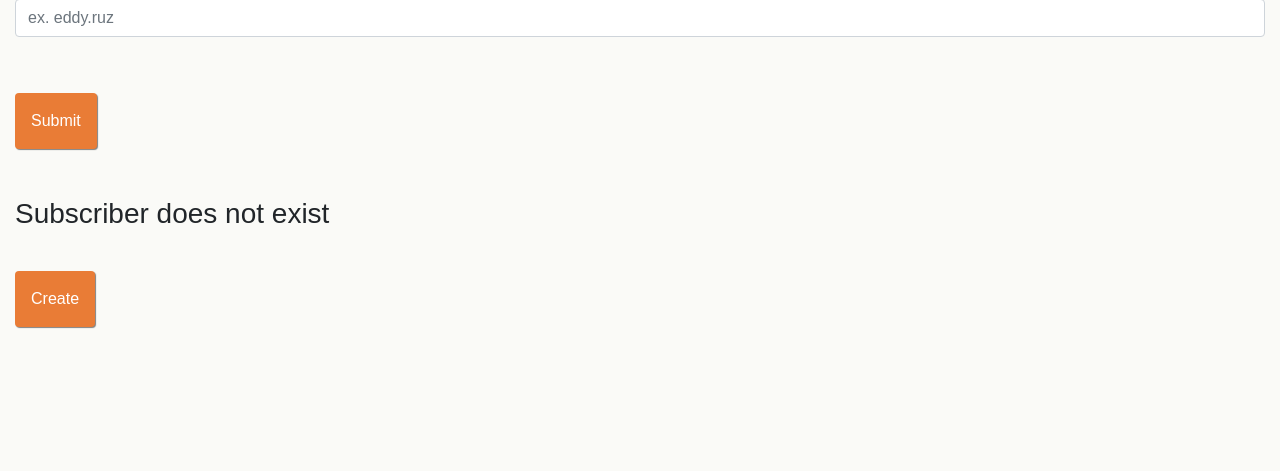
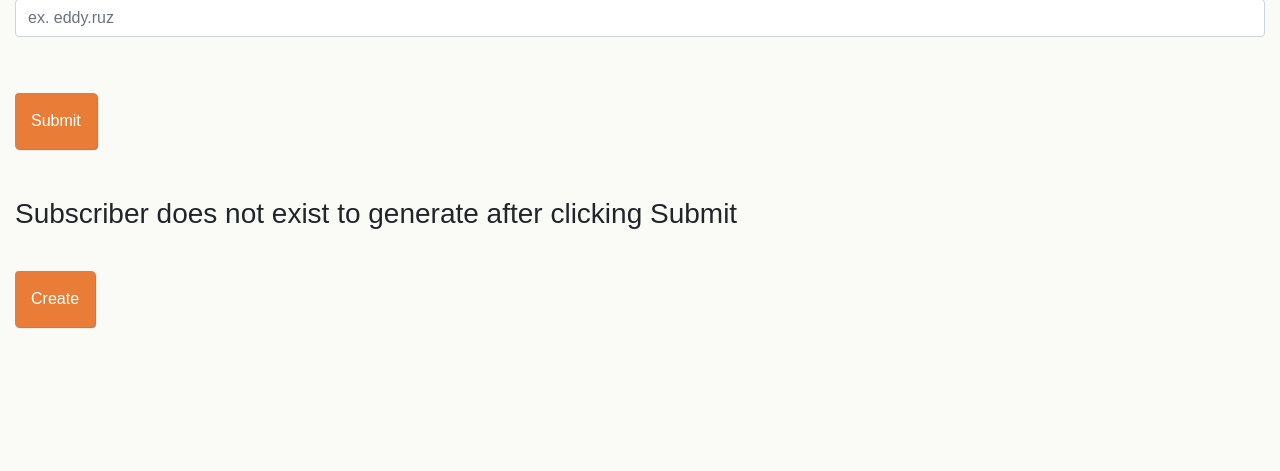
Before and after one commit to stephig85/hackathon-project-canary, a Flask app: page /subscriber in a window 1280 px wide. Shown: the part 225-696 px from the top of the page. Run offline with Flask 2, Linux system fonts and the light colour scheme; some libraries are stand-ins or nearby versions.

Commit message:
subscriber page updates

```diff
--- a/templates/subscriber.html
+++ b/templates/subscriber.html
@@ -85,7 +85,7 @@
       <br />
       <button type="button" class="btn btn-primary" onclick="addSubscription(); return false;">Submit</button>
       {% else %}
-      <h3>Subscriber does not exist</h3>
+      <h3>Subscriber does not exist to generate after clicking Submit</h3>
       <button type="button" class="btn btn-primary" onclick="newSubscriber(); return false;">Create</button>
     </div>
     {% endif %}
@@ -108,6 +108,7 @@
     (function ($) {
       var bvurl = window.location.href;
       var subscriber = bvurl.substr(bvurl.lastIndexOf('/') + 1);
+      console.log(subscriber);
       if (subscriber != 'subscriber') {
         $('#subscriberName').val(subscriber)
       }
@@ -131,7 +132,7 @@
     }
 
     function newSubscriber() {
-      var sName = subscriber
+      var sName = $('#subscriberName').val()
       $.ajax({
         url: "/create_subscriber/" + sName,
         context: document.body
```
